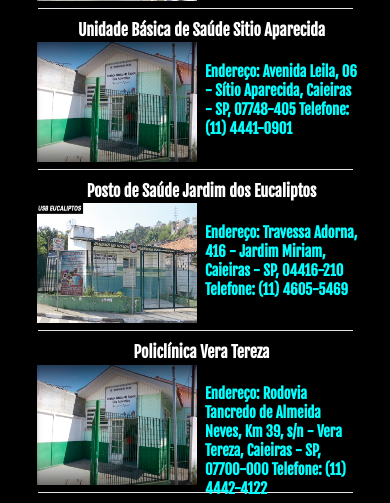
After one commit to JeehFerreira367/Front-Finalizado, a PHP site: page /informacao.html in a window 390 px wide. The commit adds this page. Shown: the part 747-1250 px from the top of the page. Run offline with PHP 8.4, Linux system fonts and the light colour scheme.

Commit message:
Parte final

```diff
--- /dev/null
+++ b/barra.js
@@ -0,0 +1,13 @@
+let hamburguer = document.querySelector("#hamburguer");
+let menu = document.querySelector("section");
+let tracos = document.querySelectorAll("span");
+
+
+function controlarMenu(){
+    menu.classList.toggle("aparecerMenu");
+    tracos[1].classList.toggle("sumirIgualTiro");
+    tracos[0].classList.toggle("virarX1");
+    tracos[2].classList.toggle("virarX2");
+}
+
+hamburguer.onclick = controlarMenu;
--- /dev/null
+++ b/info1.css
@@ -0,0 +1,148 @@
+    @media screen and (max-width: 425px) {
+
+    body {
+        margin: 0;
+        border: 0;
+        background-color: black;
+        display: flex;
+        flex-direction: column;
+        align-items: center;
+    }
+    #hamburguer {
+        margin-right: 60px;
+        width: 40px;
+        height: 40%;
+        display: flex;
+        justify-content: center;
+        align-items: center;
+        flex-direction: column;
+        margin-top: 13px
+    }
+
+    #hamburguer span {
+        width: 40px;
+        height: 6px;
+        background-color: white;
+        border-radius: 20px;
+        margin-left: 192px;
+        margin-top: 5px;
+    }
+    .barra{
+        width: 135px;
+        height: 15px;
+        border: none;
+        margin-top: -5px;
+    }
+    .banco{
+        color: aqua;
+        display: flex;
+        justify-content: space-around;
+        width: 425px;
+    }
+    .Info{
+        margin-right: 15px;
+    }
+    .Barra{
+        display: flex;
+        align-items: center;
+        width: 0%;
+        margin-top: 0px;
+
+    }
+    .postos{
+        height: 177px;
+        display: flex;
+        margin-top: -35px;
+        width: 326px;
+    }
+    img{
+        width: 160px;
+        height: 120px;
+        background-size: cover;
+        padding-left: 5px;
+
+    }
+    h1{
+        font-family: 'Fjalla One', sans-serif;
+        margin-left: 6px;
+
+    }
+    h2{
+        color: aqua;
+        margin-left: 8px;
+        font-size: 12pt;
+        font-family: 'Fjalla One', sans-serif;
+
+    }
+    .linha2{
+        margin-top: -50px;
+        margin-bottom: 11px;
+        border: 0;
+        border-top: 1px solid rgba(0,0,0,.1);
+        background-color: white;
+        width: 315px;
+        display: flex;
+    }
+    h3{
+        color: aqua;
+        margin-left: 8px;
+        font-size: 11pt;
+        font-family: 'Fjalla One', sans-serif;
+
+
+    }
+    h4{
+        color: aqua;
+        margin-left: 8px;
+        font-size: 11pt;
+        font-family: 'Fjalla One', sans-serif;
+
+    }
+    h5{
+        color: aqua;
+        margin-left: 13px;
+        font-size: 12pt;
+        display: flex;
+        justify-content: center;
+        margin-top: -5px;
+        font-family: 'Fjalla One', sans-serif;
+
+    }
+    h6{
+        color: white;
+        margin-left: 13px;
+        font-size: 12pt;
+        display: flex;
+        justify-content: center;
+        margin-top: 5px;
+        font-family: 'Fjalla One', sans-serif;
+
+    }
+    .h7{
+        color: aqua;
+        margin-left: 13px;
+        font-size: 12pt;
+        display: flex;
+        justify-content: center;
+        margin-top: -5px;
+        font-family: 'Fjalla One', sans-serif;
+
+    }
+    .postos4{
+        color: aqua;
+        margin-left: 8px;
+        font-size: 11pt;
+
+    }
+    button{
+        border: none;
+        width: 32px;
+        height: 32px;
+    }
+    .search{
+        width: 32px;
+        height: 24px;
+        cursor: pointer;
+        margin-top: 0px;
+    }
+}
--- /dev/null
+++ b/informacao.html
@@ -0,0 +1,163 @@
+<!DOCTYPE html>
+<html lang="pt-br">
+
+<head>
+    <meta charset="UTF-8">
+    <meta name="viewport" content="width=device-width, initial-scale=1.0">
+    <meta http-equiv="X-UA-Compatible" content="ie=edge">
+    <title>Saúde Caieirense</title>
+    <link rel="stylesheet" href="info1.css">
+    <link rel="stylesheet" href="info2.css">
+    <script src="pesquisar.js" defer></script>
+    <link rel="shortcut icon" href="img/hospital.png" type="image/x-icon">
+    <link href="https://fonts.googleapis.com/css?family=Fjalla+One&display=swap" rel="stylesheet">
+    <script src="barra.js" defer></script>
+
+</head>
+
+<body>
+    <div class="banco">
+        <div class="Info">
+            <h1>Informações</h1>
+        </div>
+
+        <nav>
+             <div id="hamburguer">
+                <span></span>
+                <span></span>
+                <span></span>
+            </div>
+        </nav>
+
+
+    </div>
+            <section>
+            <a href="./index.html">Home</a>
+            <a href="./informacao.html">Banco</a>
+            <a href="">Quem Somos?</a>
+            </section>
+
+            <div class="Barra">
+                <form action="GET"></form>
+                <input id="pesquisar" class="barra" type="search" placeholder="Pesquisar">
+                <img id="botaoPesquisa" class="search" src="./img/searching.png" href="/pesquisar" alt="">
+            </div>
+    </div>
+    <div>
+        <h6>Posto De Saúde Serpa</h6>
+    </div>
+
+    <div class="postos">
+
+        <img src="https://www.omaquinaia.com.br/wp-content/uploads/2017/11/destaque_prefeitura_de_caieiras_posto_de_saude_e_odontologico_do_serpa_esta_pronto_mas_nao_e_entregue_o_maquinaia.jpg"
+            alt="">
+        <h2>Endereço: R. Pedro Álvares Cabral, 70 - Serpa, Caieiras - SP, 07700-000
+            Telefone: (11) 4605-4268
+        </h2>
+    </div>
+    <hr class="linha2">
+    <div>
+        <div>
+            <h6>Policlínica Laranjeiras</h6>
+        </div>
+        <div class="postos 2">
+            <img src="https://www.omaquinaia.com.br/wp-content/uploads/2017/04/img_04148_016299.jpg" alt="">
+            <h3>Endereço: Alameda das Mangueiras, 47 - Laranjeiras, Caieiras - SP, 07700-000
+                Horário:
+                Aberto ⋅ Fecha às 17:00
+                Telefone: (11) 4441-8620</h3>
+        </div>
+    </div>
+    <hr class="linha2">
+    <div>
+        <div>
+            <h6>UBS Nova Era</h6>
+        </div>
+
+        <div class="postos 3">
+            <img src="https://www.omaquinaia.com.br/wp-content/uploads/2017/07/destaque_servico_social_ubs_nova_era_descaso_o_maquinaia.jpg"
+                alt="">
+            <h4>Endereço: 1094, R. Paraná, 1048 - Nova Era, Caieiras - SP, 07700-000
+                Horário: 08:00–17:00
+                Telefone: (11) 4442-1556</h4>
+        </div>
+
+        <hr class="linha2">
+
+        <div>
+            <h6>Posto de Saúde Vila dos Pinheiros</h6>
+        </div>
+        <div class="postos">
+            <img src="./img/download (1).jpeg" alt="">
+            <h4>Endereço: dos, Rua Eva, 261 - Vila Nova Pinheiros, Caieiras - SP, 07700-000
+                Telefone: (11) 4445-1795</h4>
+        </div>
+        <hr class="linha2">
+        <div>
+            <h6>Unidade Básica de Saúde Sitio Aparecida</h6>
+        </div>
+        <div class="postos">
+            <img src="./img/e8208a9e-9444-4b5c-865e-6e959a90e80e.jpeg" alt="">
+            <h4>Endereço: Avenida Leila, 06 - Sítio Aparecida, Caieiras - SP, 07748-405
+                Telefone: (11) 4441-0901</h4>
+        </div>
+        <hr class="linha2">
+        <div>
+            <h6>Posto de Saúde Jardim dos Eucaliptos</h6>
+        </div>
+        <div class="postos">
+            <img src="./img/UBS-Eucaliptos-650x373.jpg" alt="">
+            <h4> Endereço: Travessa Adorna, 416 - Jardim Miriam, Caieiras - SP, 04416-210
+                Telefone: (11) 4605-5469</h4>
+        </div>
+        <hr class="linha2">
+        <div>
+            <h6>Policlínica Vera Tereza</h6>
+        </div>
+        <div class="postos">
+            <img src="./img/e8208a9e-9444-4b5c-865e-6e959a90e80e.jpeg" alt="">
+            <h4>Endereço: Rodovia Tancredo de Almeida Neves, Km 39, s/n - Vera Tereza, Caieiras - SP, 07700-000
+                Telefone: (11) 4442-4122</h4>
+        </div>
+        <hr class="linha2">
+        <div>
+            <h6>CIAS Centro Integrado De Atendimento</h6>
+        </div>
+        <div class="postos">
+            <img src="https://www.omaquinaia.com.br/wp-content/uploads/2017/01/cias-julho.jpg" alt="">
+            <h4>Endereço: R. Ambrosina do Carmo Buonaguide - Cresciúma, Caieiras - SP, 07700-000
+                Telefone: (11) 4442-4200</h4>
+        </div>
+        <hr class="linha2">
+        <div>
+            <h6>UBS Jd. Marcelino</h6>
+        </div>
+        <div class="postos">
+            <img src="./img/images.jpeg" alt="">
+            <h4>Rua Maria Margarete da Cruz, 787, Jd Marcelino, Caieiras - SP
+                Telefone: 4605-1795</h4>
+        </div>
+        <hr class="linha2">
+        <div>
+            <h6>USB Miraval</h6>
+        </div>
+        <div class="postos">
+            <img src="./img/UBS-Miraval-650x373.jpg" alt="">
+            <h4>
+                Endereço:R. Jaime de Caires, 173 Vila Miraval - Caieiras - SP, CEP 07700-000
+                Telefone:4445-1745</h4>
+        </div>
+        <hr class="linha2">
+        <div>
+            <h6>UBS Morro Grande</h6>
+        </div>
+        <div class="postos">
+            <img src="./img/download.jpeg" alt="">
+            <h4>Endereço: Av. Dr. Olindo Dártora, 5025 Bairro Morro Grande - Caieiras - SP, CEP 07700-000
+                Telefone: 11 4442-5522
+            </h4>
+        </div>
+        <hr class="linha2">
+</body>
+
+</html>
```
Also changed, not shown: barra.css (added, +75 -0 lines), index.html (+25 -3 lines), info2.css (added, +75 -0 lines), pesquisar.js (added, +10 -0 lines), stile.css (+22 -0 lines), img/UBS-Eucaliptos-650x373.jpg (added), img/UBS-Miraval-650x373.jpg (added), img/UBS-Vila-Rosina.jpg (added), img/download (1).jpeg (added), img/download.jpeg (added), img/e8208a9e-9444-4b5c-865e-6e959a90e80e.jpeg (added), img/images.jpeg (added), img/searching.png (added), 1 other file.
